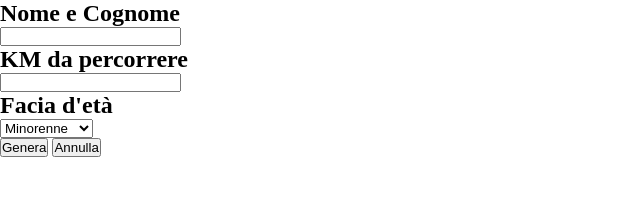
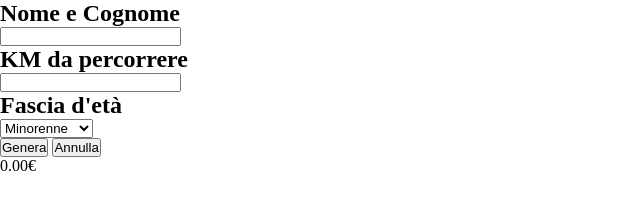
Before and after one commit to LucaLF-dev/js-biglietto-treno-form, a plain HTML site: page index.html in a window 1280 px wide. Both pictures are taken after a click on the button "Genera". Shown: the full height of the page, 0-640 px from the left. Drawn offline with Linux system fonts and the light colour scheme.

Commit message:
added  - variables js

```diff
--- a/index.html
+++ b/index.html
@@ -20,7 +20,7 @@
         </div>
 
         <div>
-             <h2>Facia d'età</h2>
+             <h2>Fascia d'età</h2>
              <select  id="discount">
                  <option value="0">Minorenne</option>
                  <option value="1">Maggiorene</option>
@@ -28,9 +28,10 @@
              </select>
         </div>
 
-        <button>Genera</button>
+        <button id="btn-submit">Genera</button>
         <button>Annulla</button>
 
+        <div class="price">prezzo</div>
     </div>
     <script src="./js/app.js"></script>
 </body>
--- a/js/app.js
+++ b/js/app.js
@@ -2,16 +2,61 @@
 
 // - inserisco le costanti fisse
 
+
+console.log('==', "2" == 2);
+console.log('===', "2" === '2');
+
 const PREZZO_PER_KM = 0.21
-const SCONTO_OVER_65 = 40
-const SCONTO_MINORENNI = 20
 
-// - prendo dal dom il numero di chilometri da percorrere
-const inputDOMElement = document.getElementById('km')
-console.log(inputDOMElement)
-// - Età del passeggero Sulla base di queste informazioni dovrà calcolare il prezzo totale del biglietto di viaggio, secondo le seguenti regole:
-const
-// - il prezzo del biglietto è definito in base ai km (0.21 € al km)
-// - va applicato uno sconto del 20% per i minorenni
-// - va applicato uno sconto del 40% per gli over 65.
-// - La differenza è che i dati dell’utente li prenderemo da degli input, e calcoleremo il prezzo quando l’utente clicca su un pulsante ‘calcola’
+document.getElementById('btn-submit').addEventListener('click', function () {
+    // - recupero dal dom il numero di chilometri da percorrere
+    //   - seleziono l'elemento input tramite id
+    const inputDOMElement = document.getElementById('km');
+    console.log(inputDOMElement);
+    //   - recupero il valore presente nell'input e lo salvo in una variabile
+    const km = inputDOMElement.value;
+    console.log(km);
+
+    // - recupero dal dom l' Età del passeggero
+    //   - seleziono l'elemento input tramite id
+    const selDOMElement = document.getElementById ('discount');
+    console.log(selDOMElement)
+
+    // - il prezzo del biglietto è definito in base ai km (0.21 € al km)
+    //    - calcolo il prezzo base dei km da percorrere
+    const prezzoBase= parseFloat(PREZZO_PER_KM * km);
+    console.log(prezzoBase)
+
+    // - prezzo finale sottraendo lo sconto
+    let finalPrice;
+
+    if (selDOMElement.value === '0') {
+    // - calcolo lo sconto del 20%
+        const discountUnder = prezzoBase * ( 20 / 100);
+        console.log('DISCOUNT UNDER', discountUnder)
+
+    // - va applicato uno sconto del 20% per i minorenni
+        finalPrice = prezzoBase - discountUnder;
+        console.log(finalPrice);
+
+    } else if (selDOMElement.value === '2') {
+    // - calcolo lo sconto del 40%
+        const discountOver = prezzoBase * ( 40 / 100);
+        console.log(discountOver);
+
+
+    // - va applicato uno sconto del 40% per gli over 65.
+        finalPrice = prezzoBase - discountOver;
+        console.log(finalPrice);
+    } else {
+
+        finalPrice = prezzoBase;
+        console.log(finalPrice);
+    }
+
+    const finalPriceDOMElement = document.querySelector('.price');
+    finalPriceDOMElement.innerHTML = finalPrice.toFixed(2) + '&euro;';
+
+});
+
+// - stampare nell inner HTml il prezzo finale
```
Also changed, not shown: 1 other file.
